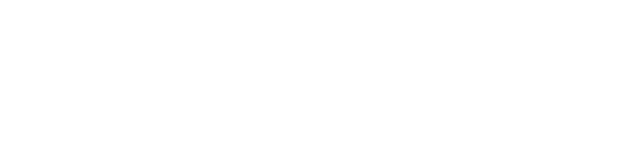
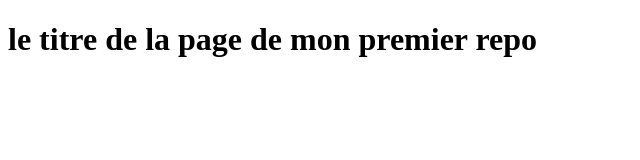
Before and after one commit to nelsonbuhler/git-intro-nelson-buhler, a plain HTML site: page index.html in a window 1280 px wide. Shown: the whole page, without its empty margins (0-640 px from the left). Drawn offline with Linux system fonts and the light colour scheme.

Commit message:
Update index.html

```diff
--- a/index.html
+++ b/index.html
@@ -5,5 +5,7 @@
 		<meta name="viewport" content="width=device-width, initial-scale=1.0" />
 		<title>mon premier repo git</title>
 	</head>
-	<body></body>
+	<body>
+		<h1>le titre de la page de mon premier repo</h1>
+	</body>
 </html>
```
